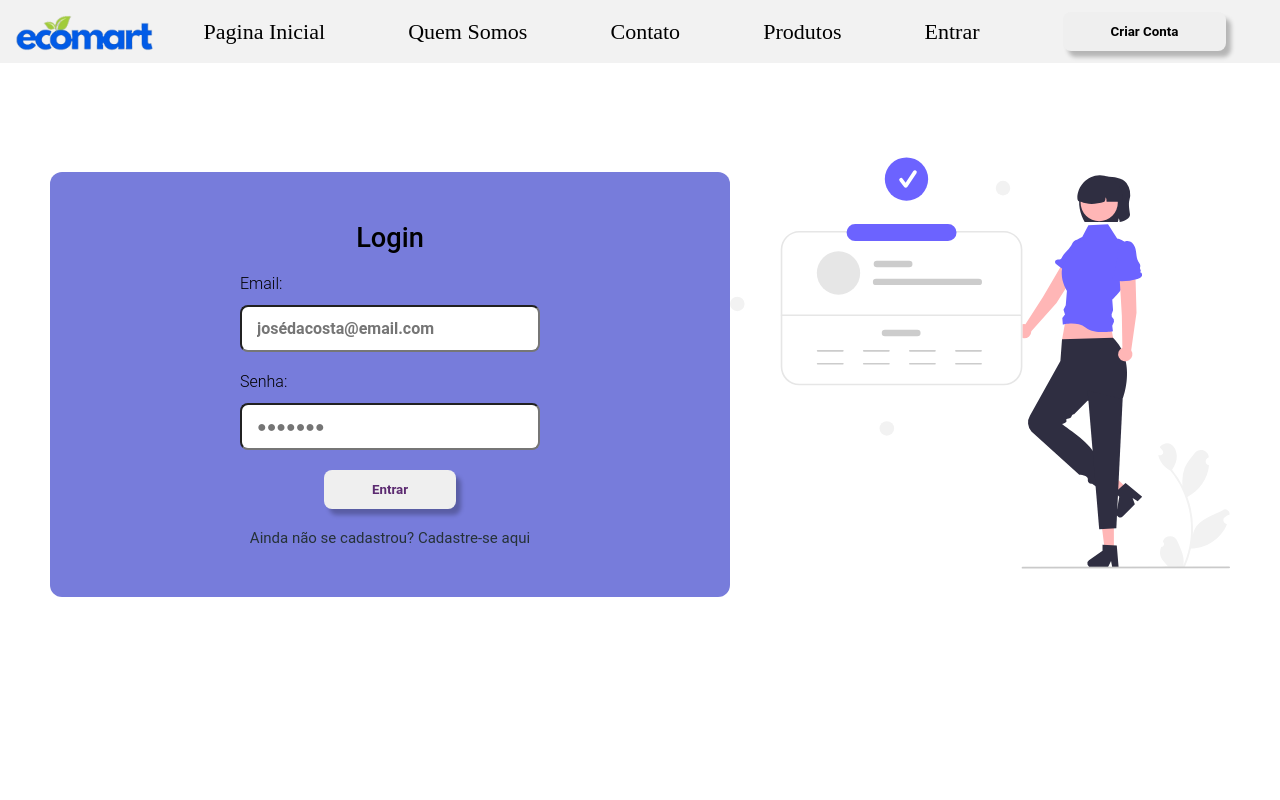
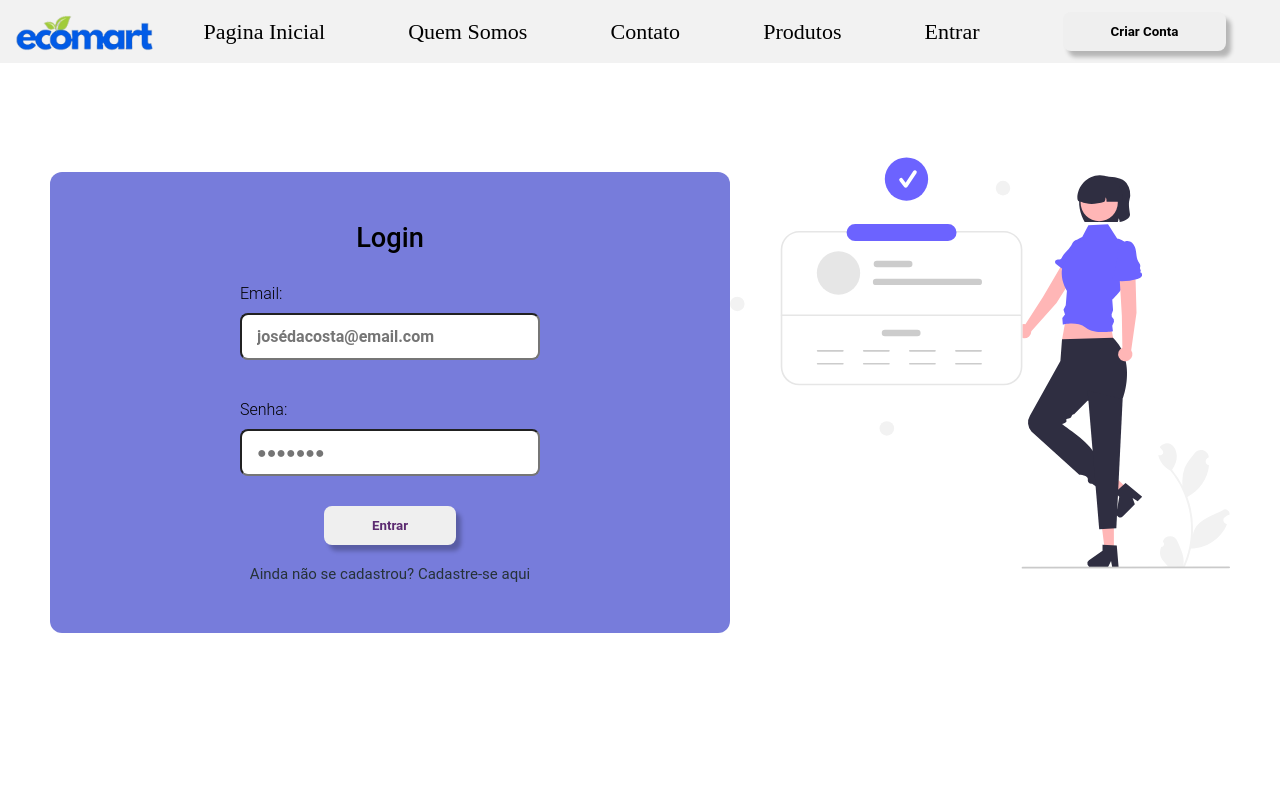
Before and after one commit to Wallace-Lentes/EcoMart, a React (Vite) app: page /login in a window 1280 px wide. Shown: the top 800 px of the page. Built offline with nearby package versions, Linux system fonts and the light colour scheme.

Commit message:
perf: melhoria na formatação dos inputs.

```diff
--- a/src/components/common/Textfield/Textfield.jsx
+++ b/src/components/common/Textfield/Textfield.jsx
@@ -27,15 +27,20 @@ const Textfield = ({
   );
 };
 
-export default Textfield
+export default Textfield;
 
 const StyleTextfield = styled.fieldset`
   width: 100%;
   border: none;
   display: flex;
   flex-direction: column;
-    gap: 12px;
-    padding: 0;
+  gap: 10px;
+  padding: 10px;
+  input[type="number"]::-webkit-outer-spin-button,
+  input[type="number"]::-webkit-inner-spin-button {
+    -webkit-appearance: none;
+    margin: 0;
+  }
 
   > label {
     color: #000000;
```
Lines whose indentation alone changed are shown as unchanged.
